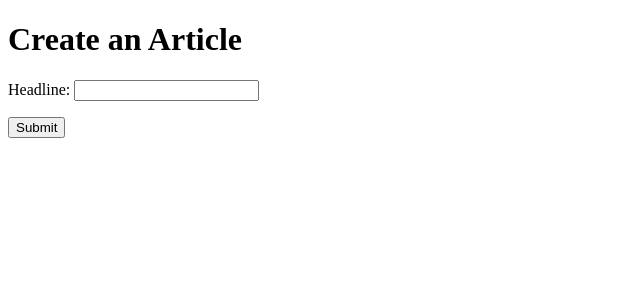
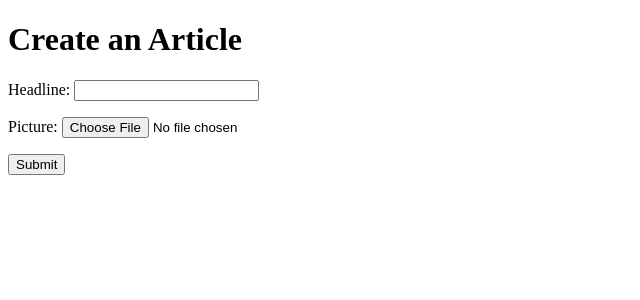
Before and after one commit to sarahholderness/django-example, a Django app: page /posts/1/create_article/ in a window 1280 px wide. Shown: the part 170-470 px from the top of the page, without its empty margins (0-640 px from the left). Run offline with Django 3.2, Linux system fonts and the light colour scheme; a user stored in the database is signed in.

Commit message:
Installed Pillow. Image upload field is now on form, but image doesnt upload or bind - need to figure out.

```diff
--- a/collectionapp/admin.py
+++ b/collectionapp/admin.py
@@ -11,7 +11,7 @@ class PostAdmin(admin.ModelAdmin):
 
 class ArticleAdmin(admin.ModelAdmin):
     model = Article
-    list_display = ('headline', 'author',)
+    list_display = ('headline', 'author', 'picture',)
 
 # and register it
 admin.site.register(Post, PostAdmin)
--- a/collectionapp/forms.py
+++ b/collectionapp/forms.py
@@ -9,4 +9,4 @@ class PostForm(ModelForm):
 class ArticleForm(ModelForm):
     class Meta:
         model = Article
-        fields = ('headline',) #'picture')
+        fields = ('headline', 'picture',)
--- a/collectionapp/models.py
+++ b/collectionapp/models.py
@@ -16,7 +16,7 @@ class Article(models.Model):
     headline = models.CharField(max_length=100)
     pub_date = models.DateField()
     author = models.ForeignKey(User, blank=True, null=True)
-    #picture = models.ImageField(upload_to='pic_folder/', default='pic_folder/None/no-img.jpg')
+    picture = models.ImageField(upload_to='photos/', default='photos/None/no-img.jpg')
 
     def __str__(self):              # __unicode__ on Python 2
         return self.headline
--- a/collectionapp/templates/articles/create_article.html
+++ b/collectionapp/templates/articles/create_article.html
@@ -1,7 +1,7 @@
 {% extends 'layouts/base.html' %}
 {% block title %}Create an Article - {{ block.super }}{% endblock %} {% block content %}
 <h1>Create an Article</h1>
-<form role="form" action="" method="post">
+<form role="form" enctype="multipart/form-data" action="" method="post">
 {% csrf_token %}
 {{ form.as_p }}
 <input type="submit" value="Submit" />
--- a/collectionapp/views.py
+++ b/collectionapp/views.py
@@ -63,7 +63,7 @@ def create_article(request, slug):
     # if we're coming from a submitted form, do this
     if request.method == 'POST':
         # grab the data from the submitted form and apply to the form
-        form = form_class(request.POST)
+        form = form_class(request.POST) #request.FILES)
         if form.is_valid():
             # create an instance but do not save yet
             article = form.save(commit=False)
--- a/requirements.txt
+++ b/requirements.txt
@@ -1,7 +1,7 @@
 dj-database-url==0.3.0
 Django==1.7.8
 django-registration-redux==1.1
+Pillow==2.9.0
 waitress==0.8.9
 wheel==0.24.0
 whitenoise==2.0.2
-psycopg2==2.6
```
Also changed, not shown: collectionapp/migrations/0005_article_picture.py (added), db.sqlite3, djangoapp/media/photos/SecretLifeOfPets.jpg (added).
